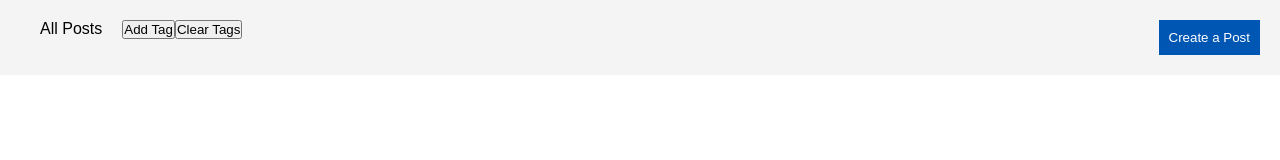
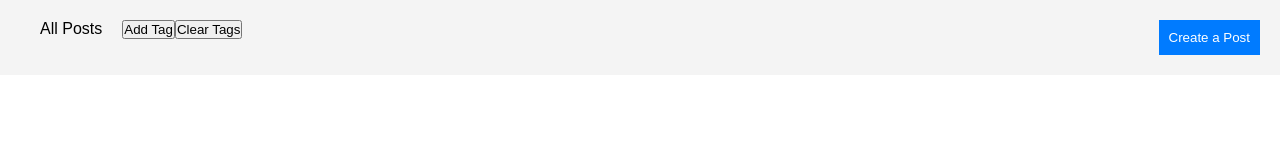
Before and after one commit to cse110-sp24-group34/cse110-sp24-group34, a website: page public/index.html in a window 1280 px wide. In both pictures the pointer is over the button "Create a Post". Drawn offline with Linux system fonts and the light colour scheme; no server answers.

Commit message:
Update styles.css

```diff
--- a/public/styles.css
+++ b/public/styles.css
@@ -40,7 +40,7 @@ nav ul li a {
 }
 
 #create-post:hover {
-    background-color: #0056b3;
+    background-color: #007bff;
 }
 
 main {
```
